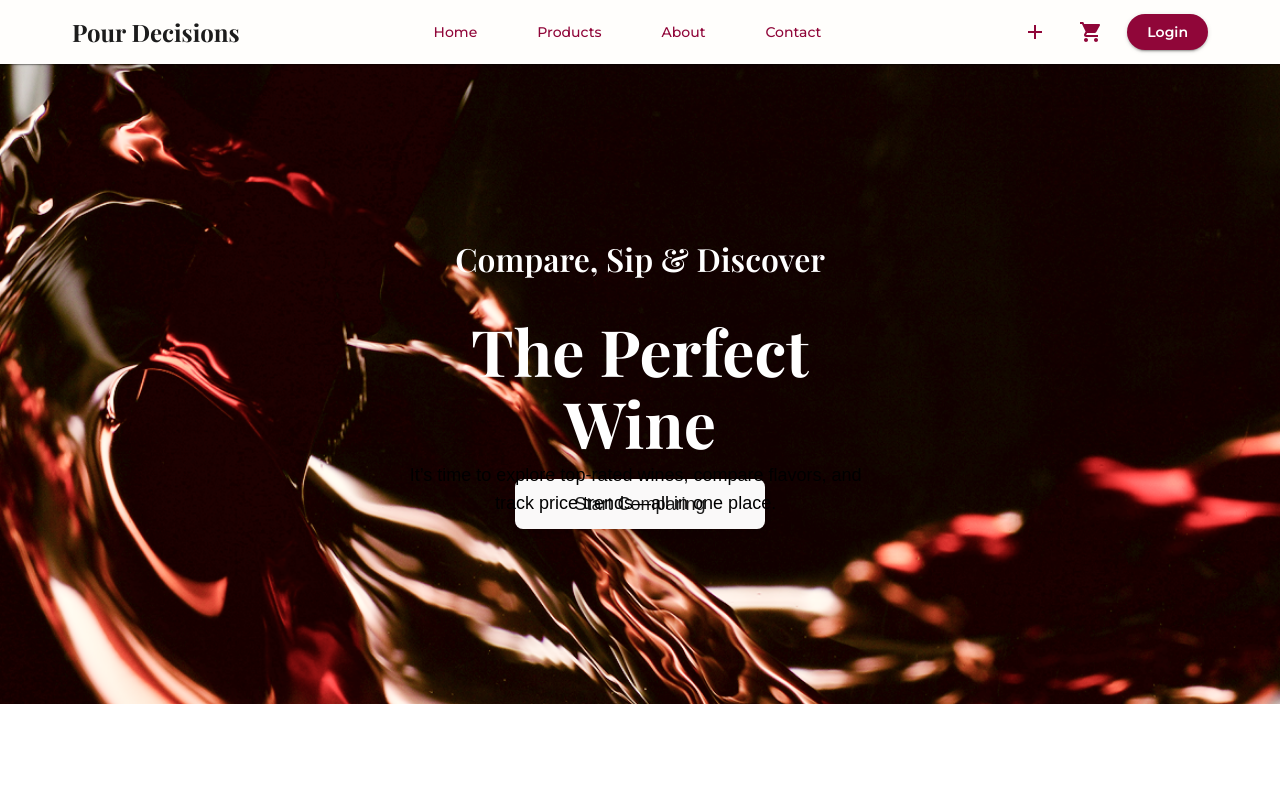
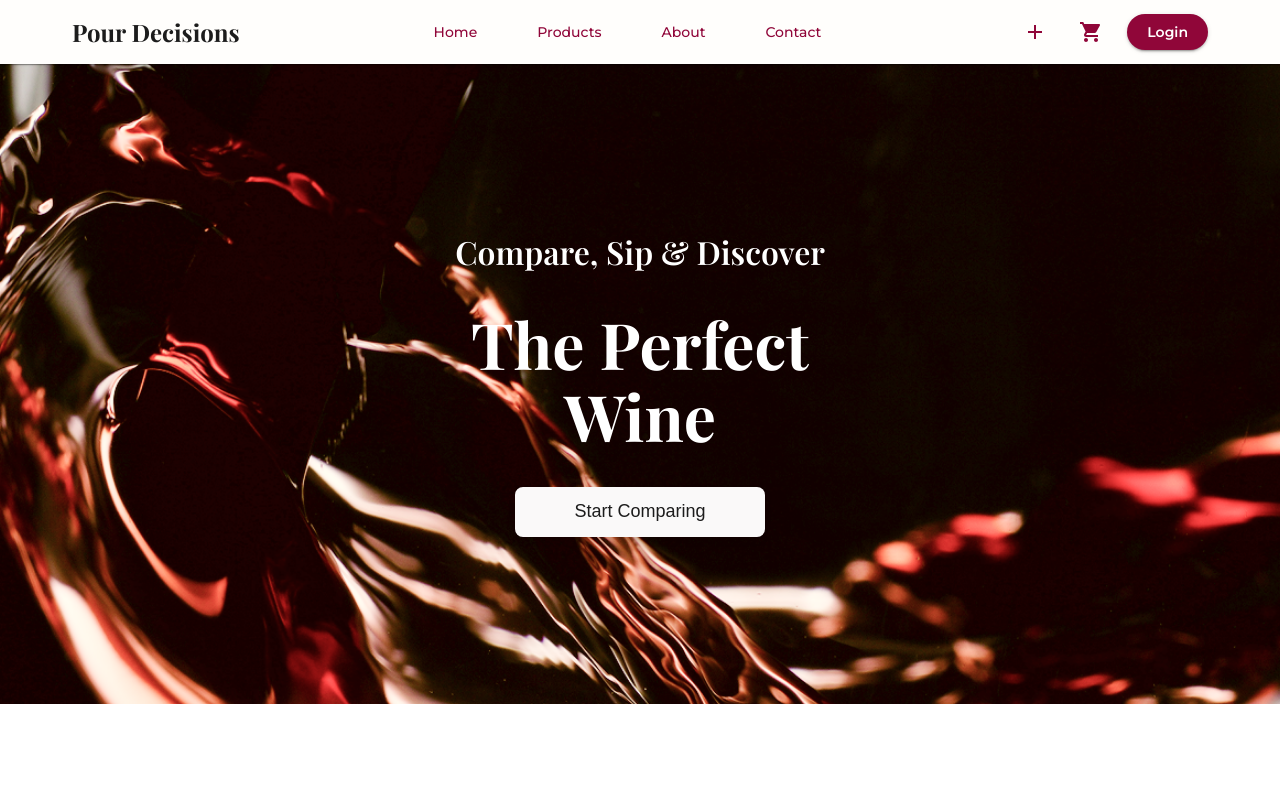
Before and after one commit to 231256leRouxFNF/Wine-E-commerce-site, a React (Create React App) app in the folder e-wine/: page / in a window 1280 px wide. Shown: the top 800 px of the page. Built offline with nearby package versions, Linux system fonts and the light colour scheme; a web font is replaced by a local one.

Commit message:
fix hero

```diff
--- a/e-wine/src/components/Hero.css
+++ b/e-wine/src/components/Hero.css
@@ -96,6 +96,7 @@
     transition: transform 0.3s ease-in-out, box-shadow 0.3s ease-in-out, opacity 0.3s ease-in-out;
     border: none;
     box-shadow: 0px 4px 6px rgba(0, 0, 0, 0.1);
+    margin-top: 15px;
 }
 
 /* Button Hover Effect */
--- a/e-wine/src/components/Hero.js
+++ b/e-wine/src/components/Hero.js
@@ -15,10 +15,10 @@ const Hero = () => {
       <div className="heroContent">
         <h3 className="subtitle">Compare, Sip & Discover</h3>
         <h1 className="title">The Perfect Wine</h1>
-        <p className="description">
+        {/* <p className="description">
           It’s time to explore top-rated wines,
           compare flavors, and track price trends—all in one place.
-        </p>
+        </p> */}
 
         <Link to="/compare" className="button">
           Start Comparing
```
